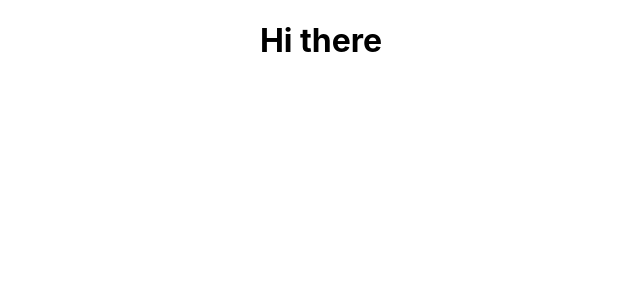
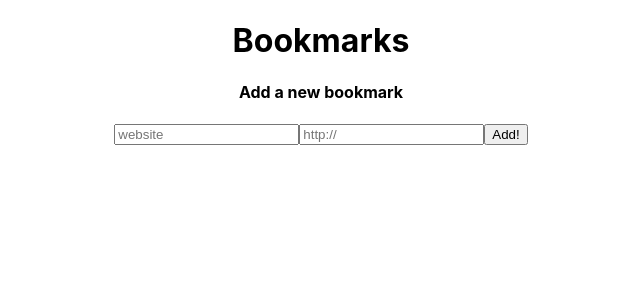
Before and after one commit to jbshryne/bookmarked-react, a React (Create React App) app: page / in a window 1280 px wide. Shown: the top 300 px of the page, without its empty margins (319-959 px from the left). Built offline with nearby package versions, Linux system fonts and the light colour scheme; no server answers.

Commit message:
liasfrontend - added form

```diff
--- a/src/App.js
+++ b/src/App.js
@@ -1,9 +1,59 @@
 import './App.css';
+import Header from './components/Header';
+import Bookmark from './components/Bookmark';
+import { useEffect, useState } from 'react';
 
 function App() {
+  const [data, setData] = useState([]);
+  const [formData, setFormData] = useState({title:"", url:""})
+
+  const handleChange = (e) => {
+    const currentForm = {...formData};
+    currentForm[e.target.name] = e.target.value;
+    setFormData(currentForm);
+  }
+
+  const handleSubmit = (e) => {
+    e.preventDefault()
+    fetch('https://bookmarked-app-backend.onrender.com/bookmark', {
+      method: 'POST',
+      headers: {
+        'Content-Type': 'application/json',
+      },
+      body: JSON.stringify(formData),
+    })
+      .then((response) => response.json())
+      .then((data) => {
+        // Handle the response data as needed
+        console.log('Data saved:', data);
+      })
+      .catch((error) => {
+        console.error('Error saving data:', error);
+      });
+  };
+
+
+  useEffect(() => {
+    // Fetch data from your Express API
+    fetch('https://bookmarked-app-backend.onrender.com/bookmark')
+      .then((response) => response.json())
+      .then((data) => setData(data))
+      .catch((error) => console.error('Error fetching data:', error));
+  }, []);
+
   return (
     <div className="App">
-      <h1>Hi there</h1>
+      < Header />
+      <form onSubmit={handleSubmit}>
+        <h4>Add a new bookmark</h4>
+        <input placeholder='website' name='title' onChange={handleChange}></input>
+        <input placeholder='http://' name='url' onChange={handleChange}></input>
+        <button>Add!</button>
+      </form>
+      {data.map((bookmark, i) => {
+        return  < Bookmark data={bookmark} key={i}/>
+      })}
+
     </div>
   );
 }
--- /dev/null
+++ b/src/components/Bookmark.jsx
@@ -0,0 +1,12 @@
+import React from 'react'
+
+const Bookmark = ({data}) => {
+    console.log(data)
+  return (
+    <div>
+      {data.title}
+    </div>
+  )
+}
+
+export default Bookmark
--- /dev/null
+++ b/src/components/Header.jsx
@@ -0,0 +1,11 @@
+import React from 'react'
+
+const Header = () => {
+  return (
+    <div>
+      <h1>Bookmarks</h1>
+    </div>
+  )
+}
+
+export default Header
```
Also changed, not shown: 1 other file (tests, documents, lock files or other folders).
